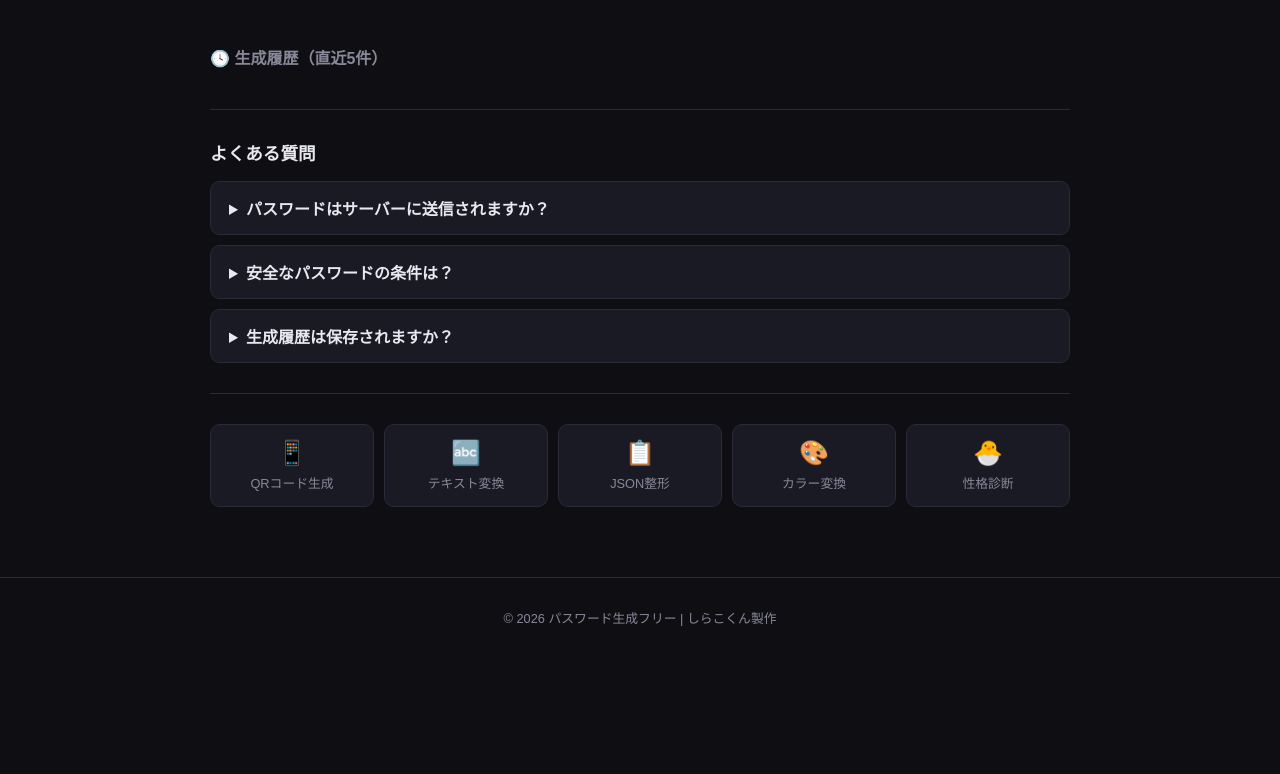
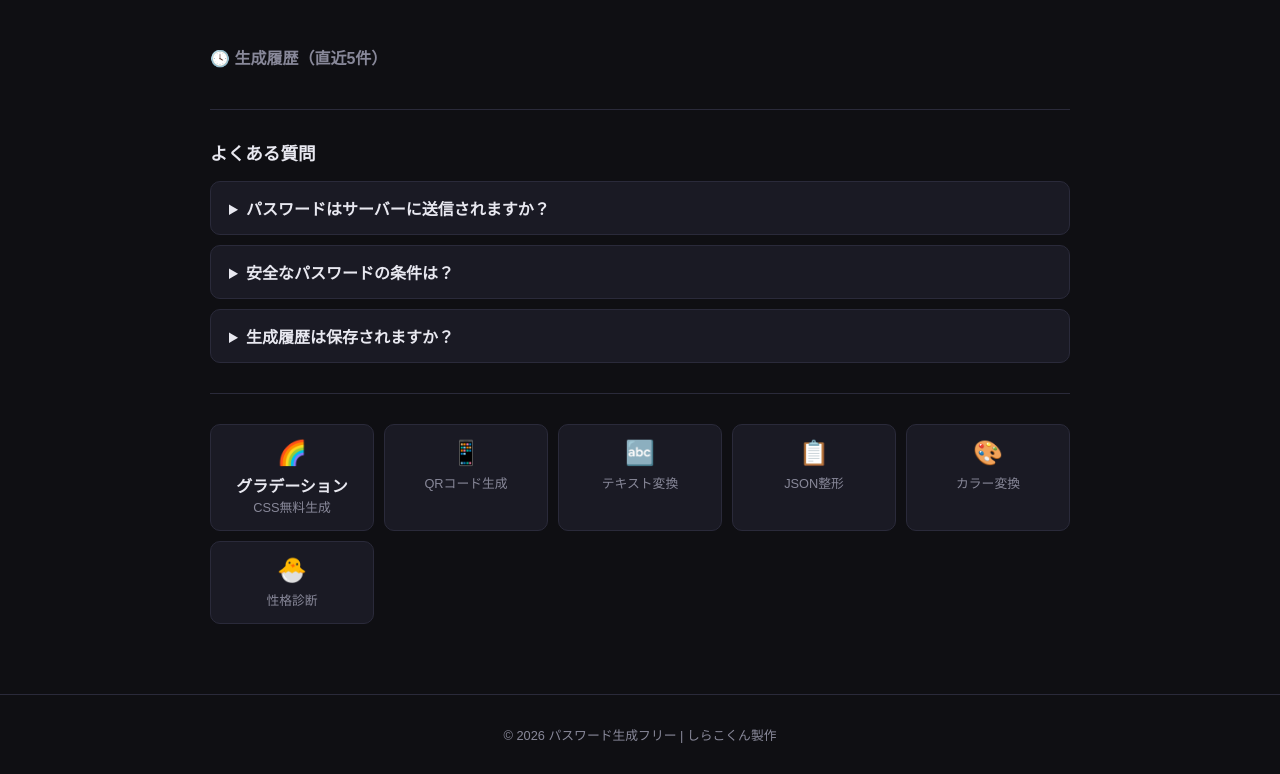
Before and after one commit to tyguitars/passwordtool-free, a website: page index.html in a window 1280 px wide. Shown: the part 855-1629 px from the top of the page. Before the commit the page ends 1512 px from the top, so only its background shows below. Drawn offline with Linux system fonts and the light colour scheme.

Commit message:
Add gradient tool cross-link

```diff
--- a/index.html
+++ b/index.html
@@ -98,6 +98,7 @@ footer{text-align:center;padding:30px 20px;color:var(--muted);font-size:.8rem;bo
 <details><summary>生成履歴は保存されますか？</summary><p>履歴はブラウザのメモリ上にのみ一時保存され、ページを閉じたり再読み込みすると消えます。</p></details>
 </div>
 <div class="related-tools">
+<a href="https://gradienttool.vercel.app" class="tool-link"><span class="icon">&#x1F308;</span><strong>グラデーション</strong><span class="name">CSS無料生成</span></a>
 <a class="tool-link" href="https://qrtool-topaz.vercel.app"><span class="icon">📱</span><span class="name">QRコード生成</span></a>
 <a class="tool-link" href="https://texttool-eight.vercel.app"><span class="icon">🔤</span><span class="name">テキスト変換</span></a>
 <a class="tool-link" href="https://jsonfree.vercel.app"><span class="icon">📋</span><span class="name">JSON整形</span></a>
```
